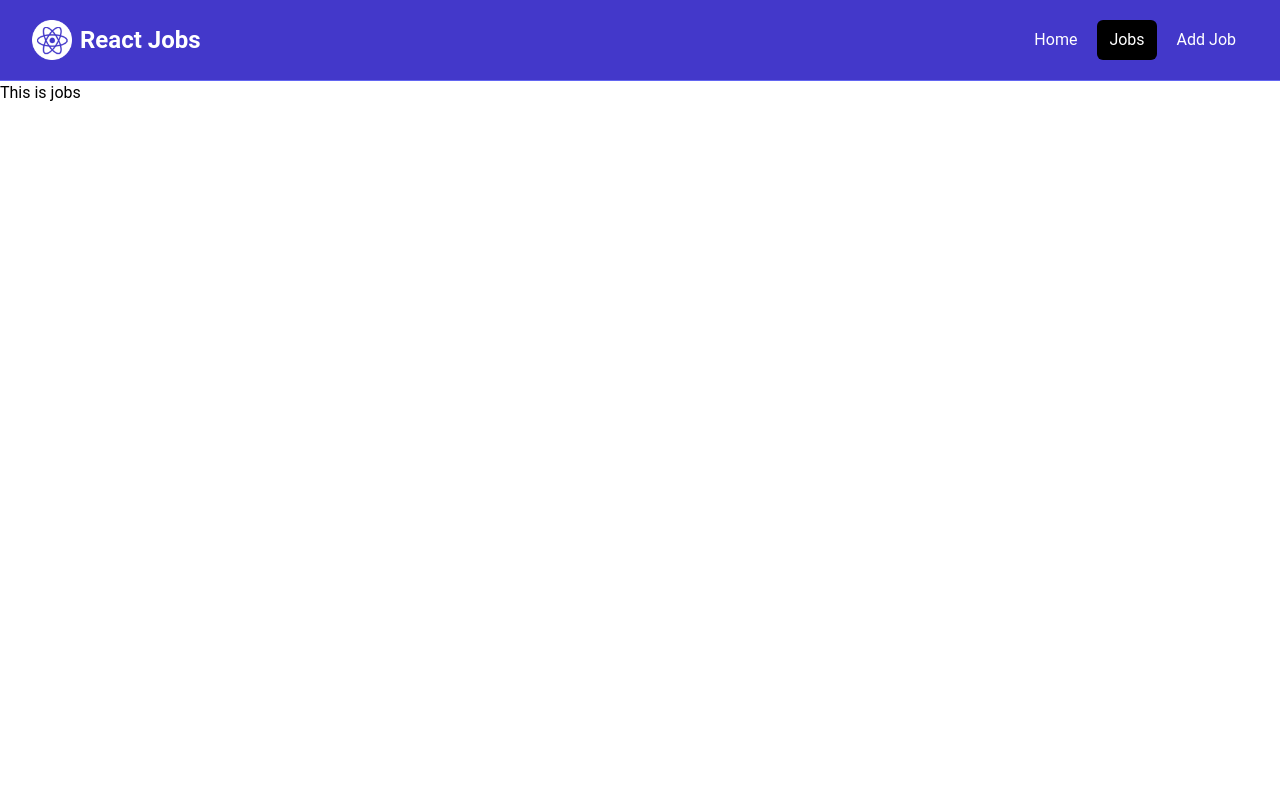
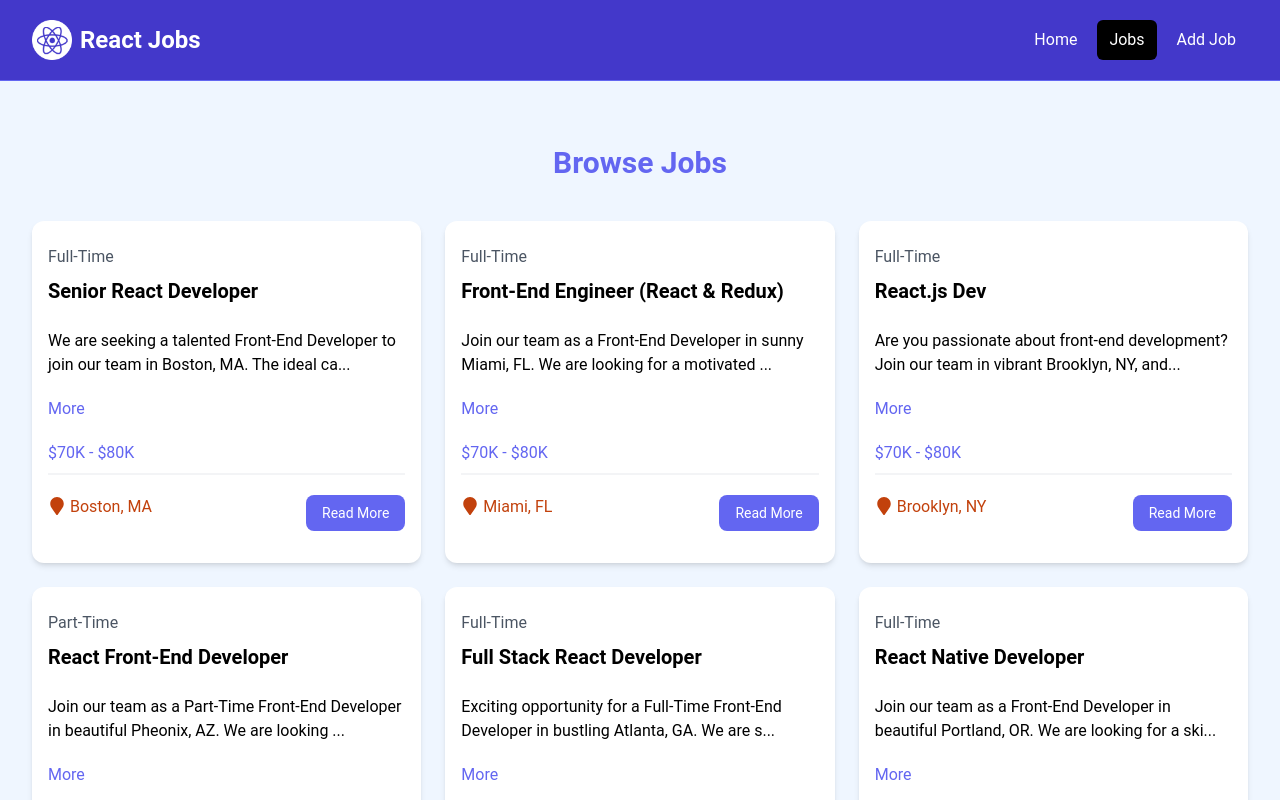
Before and after one commit to nayan-em/Job-Listing, a React (Vite) app: page /jobs in a window 1280 px wide. Shown: the top 800 px of the page. Built offline with nearby package versions, Linux system fonts and the light colour scheme.

Commit message:
Add JobsPage component

```diff
--- a/src/components/JobListing.jsx
+++ b/src/components/JobListing.jsx
@@ -1,17 +1,17 @@
 import Job from './Job'
 import {jobs} from '../assets/json/jobs.json'
 
-const JobListing = () => {
-  const recentJobs = jobs.slice(0, 3);
+const JobListing = ({ isHome = false }) => {
+  const jobListings = isHome ? jobs.slice(0, 3) : jobs;
 
   return (
     <section className="bg-blue-50 px-4 py-10">
       <div className="container-xl lg:container m-auto">
-        <h2 className="text-3xl font-bold text-indigo-500 mb-6 text-center">
-          Browse Jobs
+        <h2 className="text-3xl font-bold text-indigo-500 mb-10 text-center">
+          { isHome ? 'Recent Jobs' : 'Browse Jobs' }
         </h2>
         <div className="grid grid-cols-1 md:grid-cols-3 gap-6">
-          {recentJobs.map((job) => (
+          {jobListings.map((job) => (
             <Job key={job.id} job={job}/>
           ))}
         </div>
--- a/src/pages/HomePage.jsx
+++ b/src/pages/HomePage.jsx
@@ -9,7 +9,7 @@
     <>
       <Hero />
       <HomeCards />
-      <JobListing />
+      <JobListing isHome="true"/>
       <ViewAllJobs />
     </>
 
--- a/src/pages/JobsPage.jsx
+++ b/src/pages/JobsPage.jsx
@@ -1,10 +1,11 @@
 import React from 'react'
+import JobListing from '../components/JobListing'
 
 const JobsPage = () => {
   return (
-    <div>
-      This is jobs
-    </div>
+    <section className='bg-blue-50 px-4 py-6'>
+      <JobListing/>
+    </section>
   )
 }
 
```
